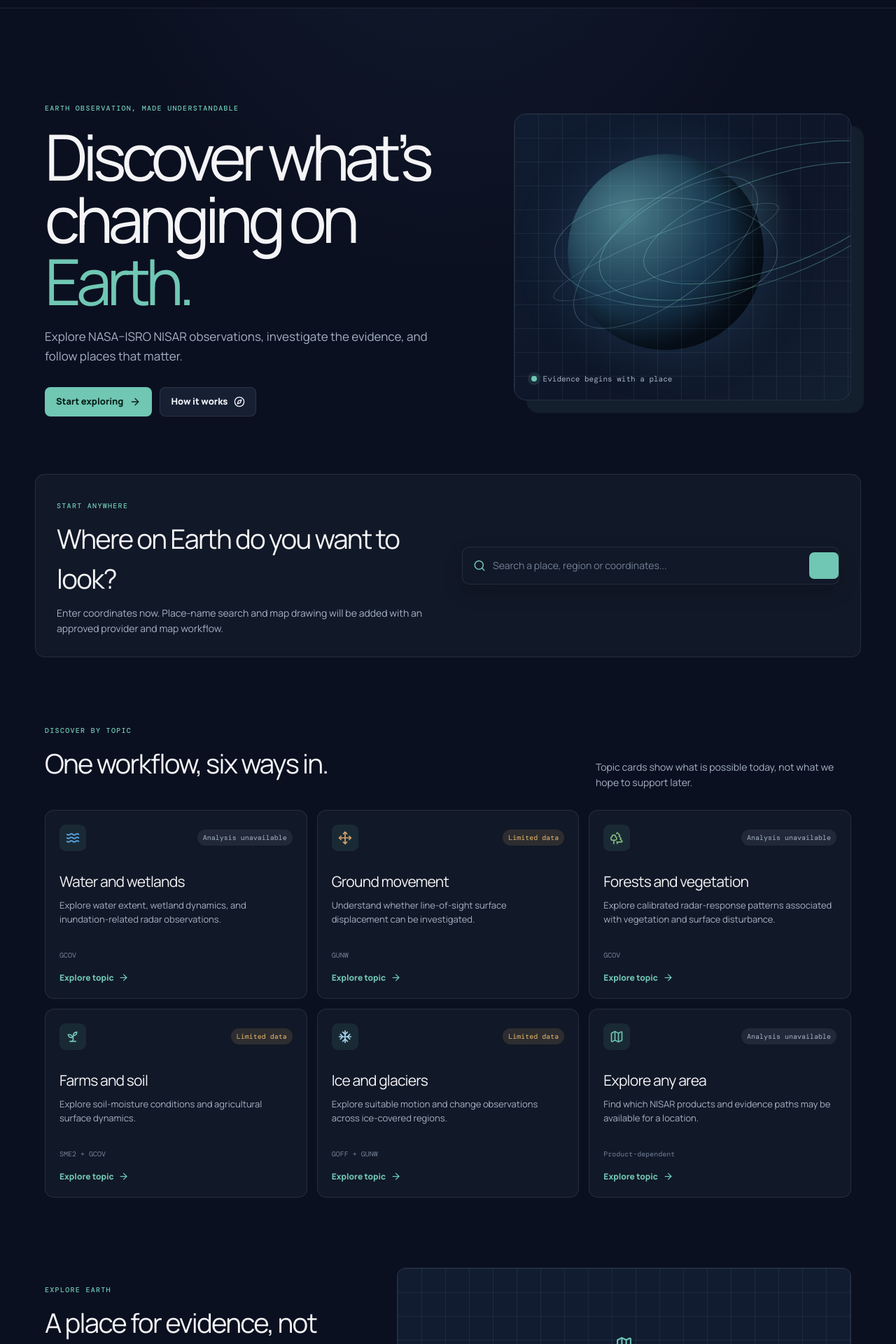
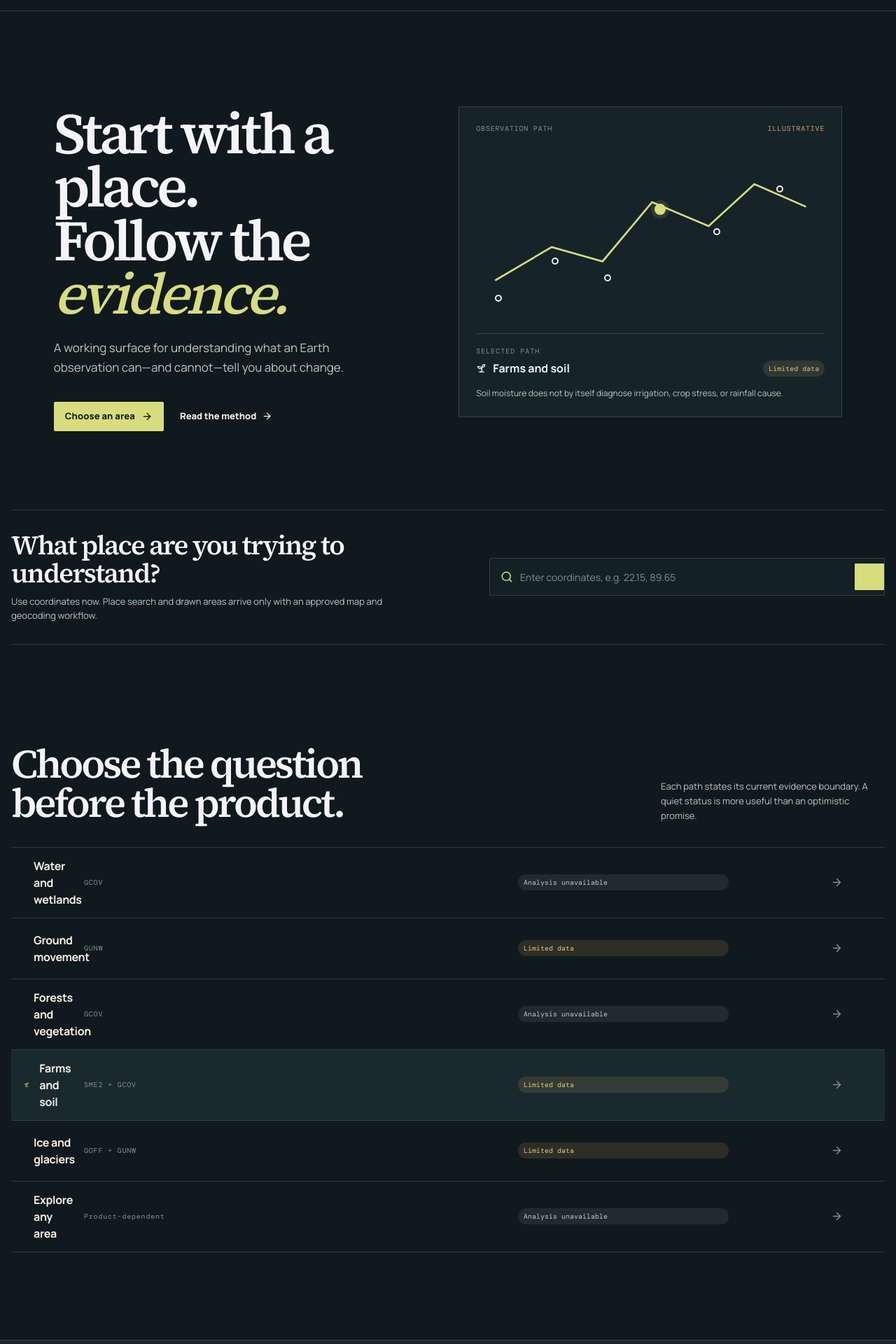
Before and after one commit to chotushikari/earth-signal, a React (Vite) app: page / in a window 1280 px wide. Shown: the part 60-1980 px from the top of the page at 70% size. Built offline with nearby package versions, Linux system fonts and the light colour scheme.

Commit message:
feat: craft Earth Signal evidence-led home

```diff
--- a/src/components/ui.jsx
+++ b/src/components/ui.jsx
@@ -18,12 +18,12 @@ export function PageHeading({ eyebrow, title, copy, action }) {
   return <header className="page-heading"><span className="eyebrow">{eyebrow}</span><div><h1>{title}</h1><p>{copy}</p></div>{action}</header>;
 }
 
-export function SearchBox({ value, onChange, onSubmit, compact = false }) {
+export function SearchBox({ value, onChange, onSubmit, compact = false, placeholder = 'Enter coordinates, e.g. 22.15, 89.65' }) {
   return <form className={`search-box ${compact ? 'search-compact' : ''}`} onSubmit={onSubmit}>
     <Search size={18} aria-hidden="true" />
-    <label className="sr-only" htmlFor="global-search">Search a place, region or coordinates</label>
-    <input id="global-search" value={value} onChange={(event) => onChange(event.target.value)} placeholder="Search a place, region or coordinates..." />
-    <button type="submit" aria-label="Explore this place"><ArrowRight size={17} /></button>
+    <label className="sr-only" htmlFor="global-search">Enter coordinates</label>
+    <input id="global-search" value={value} onChange={(event) => onChange(event.target.value)} placeholder={placeholder} />
+    <button type="submit" aria-label="Explore these coordinates"><ArrowRight size={17} /></button>
   </form>;
 }
 
--- a/src/features/discovery/HomePage.jsx
+++ b/src/features/discovery/HomePage.jsx
@@ -1,5 +1,5 @@
-import { ArrowRight, Compass, Map, Sprout, Trees, Waves, Move, Snowflake } from 'lucide-react';
-import { useState } from 'react';
+import { ArrowRight, Compass, Map, Move, Snowflake, Sprout, Trees, Waves } from 'lucide-react';
+import { useMemo, useState } from 'react';
 import { topics } from '../../data/topics';
 import { Button, DemoNotice, SearchBox, StatusBadge } from '../../components/ui';
 
@@ -7,16 +7,42 @@ const icons = { water: Waves, 'ground-movement': Move, forests: Trees, farms: Sp
 
 export default function HomePage({ navigate }) {
   const [query, setQuery] = useState('');
+  const [selectedId, setSelectedId] = useState('farms');
+  const selected = useMemo(() => topics.find((topic) => topic.id === selectedId) || topics[0], [selectedId]);
+  const SelectedIcon = icons[selected.id];
   const goExplore = (event) => { event.preventDefault(); navigate(`/explore${query.trim() ? `?place=${encodeURIComponent(query.trim())}` : ''}`); };
+
   return <>
-    <section className="discovery-hero">
-      <div className="hero-copy"><span className="eyebrow">Earth observation, made understandable</span><h1>Discover what’s changing on <em>Earth.</em></h1><p>Explore NASA–ISRO NISAR observations, investigate the evidence, and follow places that matter.</p><div className="hero-actions"><Button onClick={() => navigate('/explore')}>Start exploring</Button><Button kind="secondary" icon={Compass} onClick={() => document.getElementById('how-it-works')?.scrollIntoView({ behavior: 'smooth' })}>How it works</Button></div></div>
-      <div className="earth-canvas" aria-label="Illustrative Earth observation map, no live data"><div className="orbit orbit-one" /><div className="orbit orbit-two" /><div className="earth-disc"><span /><span /><span /></div><div className="map-grid" /><div className="earth-label"><i /> Evidence begins with a place</div></div>
+    <section className="signal-intro">
+      <div className="intro-statement">
+        <h1>Start with a place.<br />Follow the <i>evidence.</i></h1>
+        <p className="intro-copy">A working surface for understanding what an Earth observation can—and cannot—tell you about change.</p>
+        <div className="intro-actions"><Button onClick={() => navigate('/explore')}>Choose an area</Button><button className="plain-action" onClick={() => document.getElementById('method')?.scrollIntoView({ behavior: 'smooth' })}>Read the method <ArrowRight size={15} /></button></div>
+      </div>
+      <div className="observation-instrument" aria-label="Illustrative evidence trace; no live observations">
+        <div className="instrument-meta"><span>Observation path</span><span>Illustrative</span></div>
+        <div className="trace-map"><svg viewBox="0 0 560 310" preserveAspectRatio="none" aria-hidden="true"><path className="trace-base" d="M34 221 L123 166 L204 190 L283 91 L373 131 L446 61 L527 98" /><path className="trace-active" d="M34 221 L123 166 L204 190 L283 91 L373 131 L446 61 L527 98" /></svg>{topics.map((topic, index) => <button type="button" key={topic.id} onClick={() => setSelectedId(topic.id)} className={`trace-stop trace-stop-${index} ${selectedId === topic.id ? 'selected' : ''}`} aria-label={`Select ${topic.title}`} aria-pressed={selectedId === topic.id}><span /></button>)}</div>
+        <div className="instrument-reading"><div><span className="reading-label">Selected path</span><strong><SelectedIcon size={16} /> {selected.title}</strong></div><StatusBadge status={selected.readiness} /></div>
+        <p>{selected.limitation}</p>
+      </div>
     </section>
-    <section className="location-section"><div><span className="eyebrow">Start anywhere</span><h2>Where on Earth do you want to look?</h2><p>Enter coordinates now. Place-name search and map drawing will be added with an approved provider and map workflow.</p></div><SearchBox value={query} onChange={setQuery} onSubmit={goExplore} /></section>
-    <section className="section-wrap" id="topics"><div className="section-title"><div><span className="eyebrow">Discover by topic</span><h2>One workflow, six ways in.</h2></div><p>Topic cards show what is possible today, not what we hope to support later.</p></div><div className="topic-grid">{topics.map((topic) => { const Icon = icons[topic.id]; return <article className={`topic-card topic-${topic.id}`} key={topic.id}><div className="topic-top"><span className="topic-icon"><Icon size={20} /></span><StatusBadge status={topic.readiness} /></div><h3>{topic.title}</h3><p>{topic.description}</p><small>{topic.product}</small><button onClick={() => navigate(topic.id === 'explore' ? '/explore' : `/topics/${topic.id}`)}>Explore topic <ArrowRight size={15} /></button></article>; })}</div></section>
-    <section className="map-entry"><div><span className="eyebrow">Explore Earth</span><h2>A place for evidence, not imagined events.</h2><p>View available observation paths, define an area, and inspect the reasons an investigation is or is not ready.</p><Button onClick={() => navigate('/explore')}>Open Explore Map</Button></div><div className="map-entry-visual"><div className="map-entry-grid" /><div className="map-empty"><Map size={25} /><strong>No verified regions loaded</strong><span>Curated regions appear only after their source products and evidence records are validated.</span></div></div></section>
-    <section className="section-wrap signals"><div className="section-title"><div><span className="eyebrow">Signals worth exploring</span><h2>Verified stories belong here.</h2></div><DemoNotice /></div><div className="signal-empty"><p>No curated investigations are published yet.</p><span>When available, each story will show location, observation period, product, data state, and source evidence.</span></div></section>
-    <section className="how-section" id="how-it-works"><div><span className="eyebrow">How Earth Signal works</span><h2>From a question to evidence.</h2></div><ol>{[['01','Discover an area','Choose a topic, place, or coordinates.'],['02','Check real observations','See what can support a scientifically compatible investigation.'],['03','Understand and follow','Inspect evidence, limits, and future observation availability.']].map(([num,title,copy]) => <li key={num}><span>{num}</span><h3>{title}</h3><p>{copy}</p></li>)}</ol></section>
+
+    <section className="place-callout">
+      <div><h2>What place are you trying to understand?</h2><p>Use coordinates now. Place search and drawn areas arrive only with an approved map and geocoding workflow.</p></div>
+      <SearchBox value={query} onChange={setQuery} onSubmit={goExplore} />
+    </section>
+
+    <section className="topic-ledger" id="topics">
+      <header><div><h2>Choose the question before the product.</h2></div><p>Each path states its current evidence boundary. A quiet status is more useful than an optimistic promise.</p></header>
+      <div className="ledger-list">{topics.map((topic) => { const Icon = icons[topic.id]; return <article key={topic.id} className={selectedId === topic.id ? 'selected' : ''}><button onClick={() => { setSelectedId(topic.id); navigate(topic.id === 'explore' ? '/explore' : `/topics/${topic.id}`); }}><span className="ledger-topic"><Icon size={19} /><strong>{topic.title}</strong></span><span className="ledger-product">{topic.product}</span><StatusBadge status={topic.readiness} /><ArrowRight className="ledger-arrow" size={17} /></button></article>; })}</div>
+    </section>
+
+    <section className="method-section" id="method">
+      <div className="method-title"><h2>Evidence is a route,<br />not a result.</h2></div>
+      <ol><li><span>1</span><div><h3>Frame the place</h3><p>Set a question, area, and time window that can be evaluated against a specific observation product.</p></div></li><li><span>2</span><div><h3>Inspect readiness</h3><p>See whether the product, coverage, geometry, and quality requirements could support the intended method.</p></div></li><li><span>3</span><div><h3>Keep the limits</h3><p>Every future report preserves source, method, processing choices, and what the evidence cannot establish.</p></div></li></ol>
+      <DemoNotice />
+    </section>
+
+    <section className="closing-entry"><div><h2>Build an investigation<br />from the ground up.</h2></div><div><p>There are no pre-written stories or fabricated map events here. Open the map shell to record an area and inspect the exact conditions required for a real analysis.</p><Button onClick={() => navigate('/explore')} icon={Compass}>Open the map workspace</Button></div></section>
   </>;
 }
```
Also changed, not shown: .impeccable/design.json (added), src/index.css, 2 other files (tests, documents, lock files or other folders).
